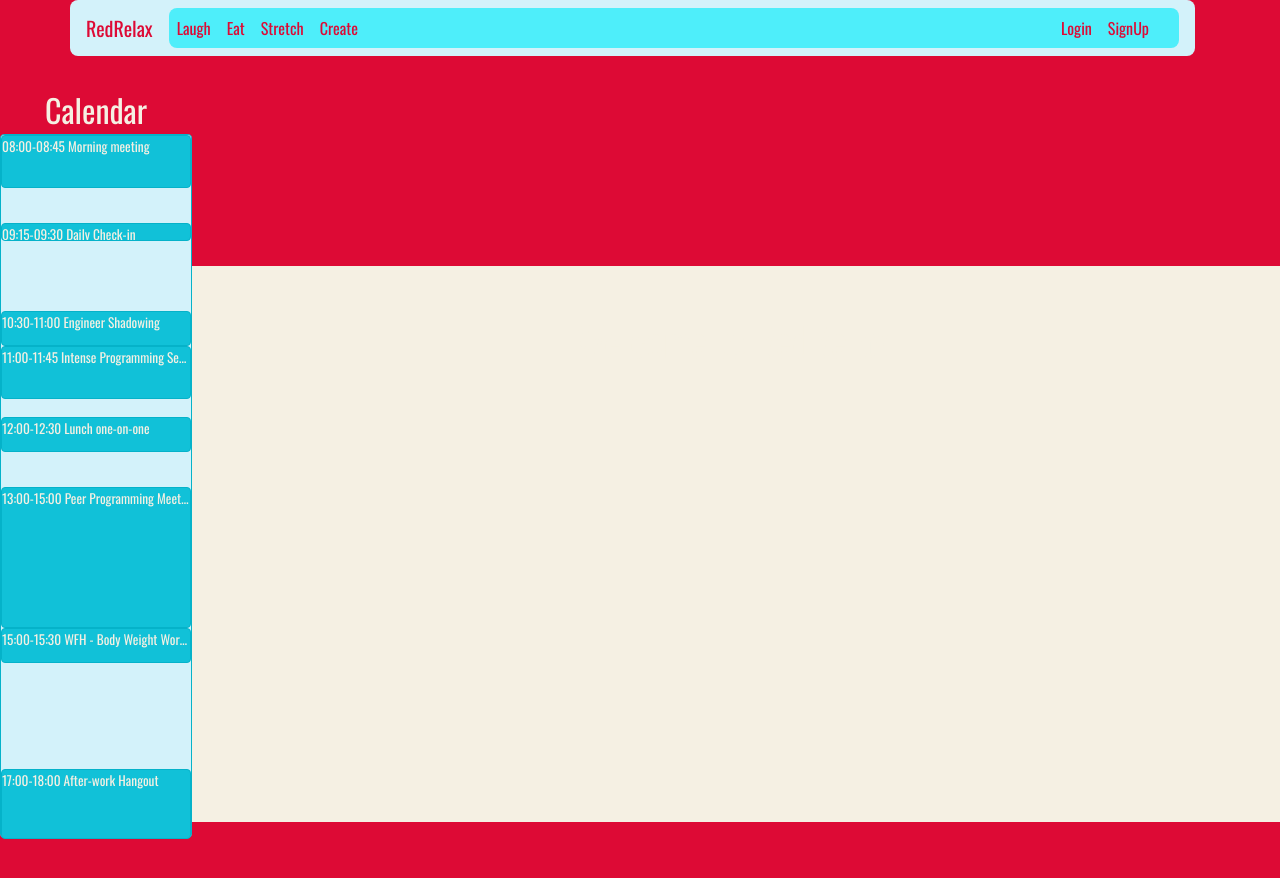
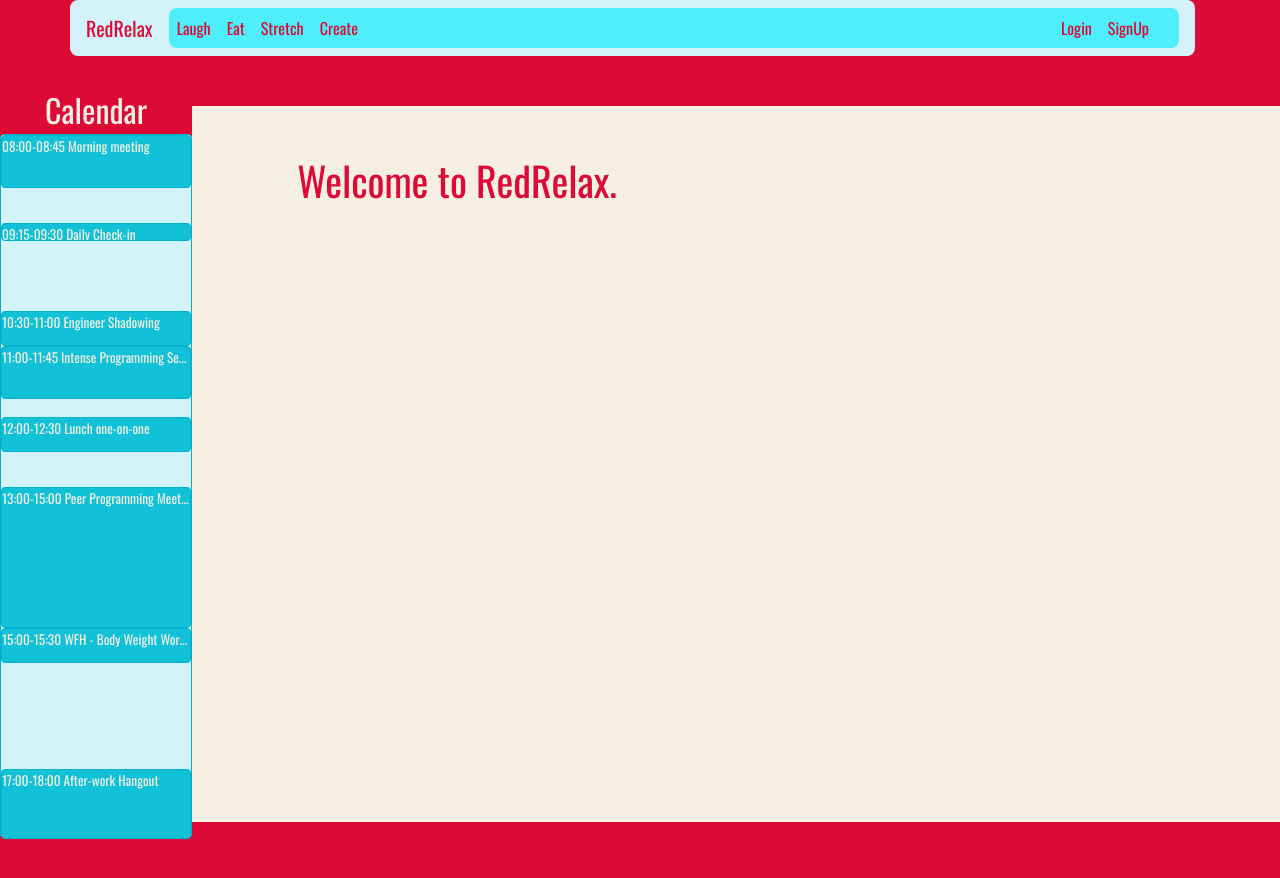
Before and after one commit to kilahancock-zz/RV-Hackathon, a React (Create React App) app in the folder frontend/: page / in a window 1280 px wide. Shown: the top 878 px of the page. Built offline with nearby package versions, Linux system fonts and the light colour scheme; no server answers.

Commit message:
Fixing CSS styles

```diff
--- a/frontend/src/components/Home.css
+++ b/frontend/src/components/Home.css
@@ -8,6 +8,12 @@
 h1 {
   margin-top: 50px;
   color: #f5f0e3;
+}
+
+.welcome {
+  margin-top: 50px;
+  color: #dd0a35;
+  text-align: center;
 }
 
 .exHead {
--- a/frontend/src/components/Home.js
+++ b/frontend/src/components/Home.js
@@ -8,25 +8,24 @@ class Home extends Component {
   }
 
     render() {
-      console.log(this.props.ent_data);
           if (this.props.user_logged_in) {
             return(
             <Container>
-              <h1>Your Break Stats! </h1>
+              <h1 class="welcome">Your Break Stats! </h1>
               <Row>
-                <Col>Memes viewed: {this.props.ent_data}</Col>
-                <Col className="left">Snacks made: {this.props.snack_data}</Col>
+                <Col>Memes viewed: {this.props.userData.ent_data}</Col>
+                <Col className="left">Snacks made: {this.props.userData.snack_data}</Col>
               </Row>
               <Row>
-                <Col>Workouts completed: </Col>
-                <Col className="left">Creative moments: </Col>
+                <Col>Workouts completed: {this.props.userData.snack_data}</Col>
+                <Col className="left">Creative moments: {this.props.userData.snack_data}</Col>
               </Row>
             </Container>
             );
           } else {
             return(
               <Container className="welcome">
-              <h1>Welcome to RedRelax.</h1>
+              <h1 class="welcome">Welcome to RedRelax.</h1>
               </Container>
               );
           }
```
